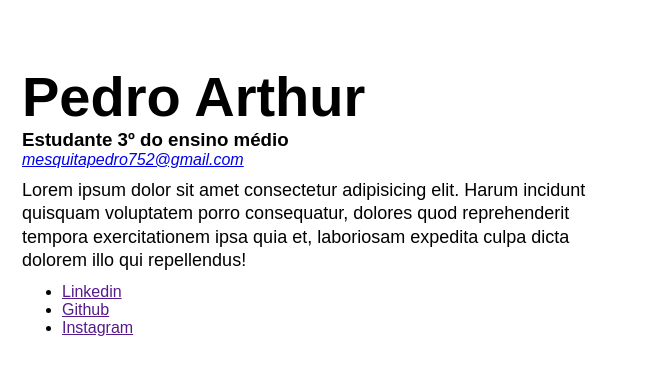
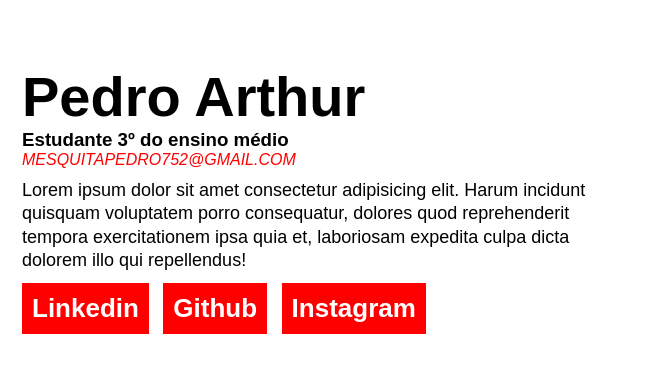
Before and after one commit to pedro0Ag/pedro0Ag.github.io, a plain HTML site: page index.html in a window 1280 px wide. Shown: the top 387 px of the page, 278-927 px from the left. Drawn offline with Linux system fonts and the light colour scheme.

Commit message:
selection home

```diff
--- a/index.html
+++ b/index.html
@@ -37,7 +37,7 @@
                     dolores quod reprehenderit tempora exercitationem ipsa quia et,
                     laboriosam expedita culpa dicta dolorem illo qui repellendus!
                 </p>
-                <ul>
+                <ul class="social-links">
                     <li>
                         <a href="">Linkedin</a>
                     </li>
--- a/style.css
+++ b/style.css
@@ -11,6 +11,9 @@ html, body, aside, main, section {
 
 html {
   scroll-behavior: smooth;
+}
+ul:not(.menu-list) {
+  padding: 0;
 }
 
 /* SECTIONS */
@@ -66,5 +69,25 @@ section {
 
 /* SECTION HOME */
 #home .email-link {
-  tex
+  text-transform: uppercase;
+  color: red;
+  text-decoration: none;
 }
+.social-links{
+  list-style: none;
+}
+.social-links li {
+display: inline-block;
+background-color: red;
+margin-right: 10px;
+}
+.social-links li a {
+  padding: 10px;
+  display: block;
+  color: #fff;
+  font-weight: bold;
+  font-size: 26px;
+  text-decoration: none;
+  background-color: red;
+
+}
```
